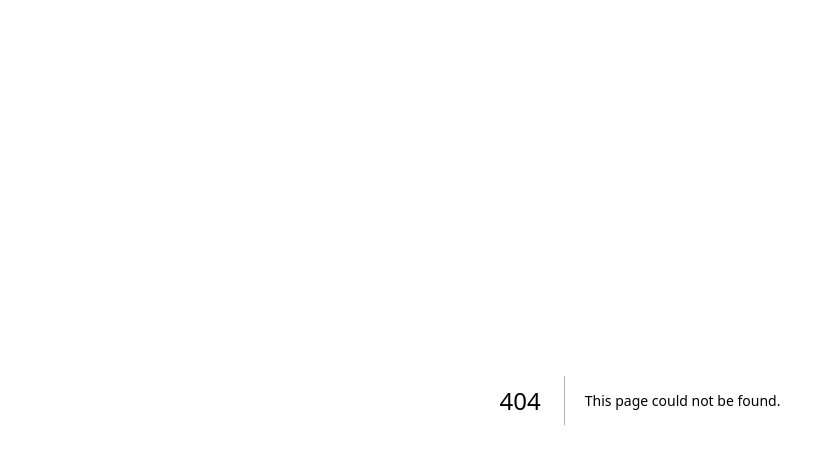
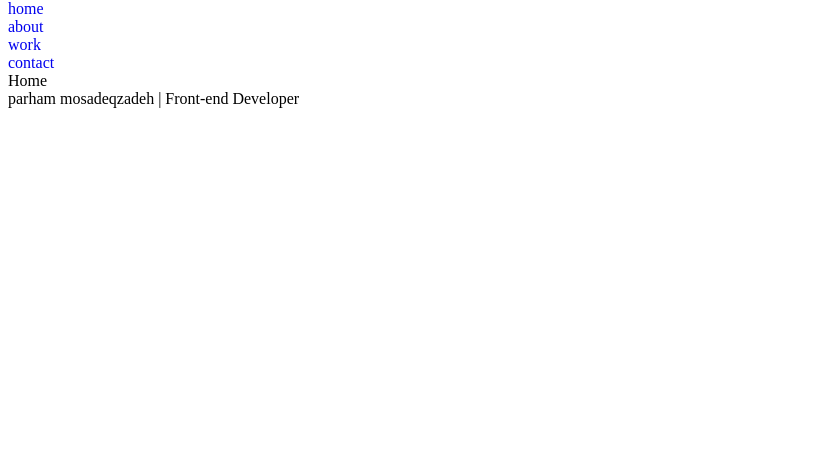
Before and after one commit to parham-mosadeq/parham-resume-tsx, a Next.js app: page /home in a window 1280 px wide. Before the commit this address had no page. Shown: the top 464 px of the page, without its empty margins (0-835 px from the left). Built offline with nearby package versions, Linux system fonts and the light colour scheme.

Commit message:
create layout

```diff
--- a/src/app/globals.css
+++ b/src/app/globals.css
@@ -7,7 +7,7 @@
 }
 
 body {
-  max-width: 1400px;
+  max-width: 1600px;
   margin: 0 auto;
   padding: 0 0.5rem;
 }
--- /dev/null
+++ b/src/app/home/page.tsx
@@ -0,0 +1,7 @@
+import React from 'react'
+
+export default function Home() {
+  return (
+    <div>Home</div>
+  )
+}
--- a/src/app/layout.tsx
+++ b/src/app/layout.tsx
@@ -1,6 +1,7 @@
 import type { Metadata } from 'next';
 import './globals.css';
 import { ComponentsChildren } from '@/types/types';
+import Layout from '@/components/Layout/Layout';
 export const metadata: Metadata = {
   title: 'Parham',
   description: "Parham mosadeq's website,resume",
@@ -9,7 +10,9 @@ export const metadata: Metadata = {
 export default function RootLayout({ children }: ComponentsChildren) {
   return (
     <html lang='en'>
-      <body>{children}</body>
+      <body>
+        <Layout>{children}</Layout>
+      </body>
     </html>
   );
 }
--- /dev/null
+++ b/src/components/Layout/Footer.tsx
@@ -0,0 +1,22 @@
+import React from 'react';
+
+export default function Footer() {
+  return (
+    <footer>
+      {/* socials */}
+      <div></div>
+      {/* socials */}
+      {/* about */}
+      <div></div>
+      {/* about */}
+      {/* contact */}
+      <div></div>
+      {/* contact */}
+      <div>
+        <p>
+          parham mosadeqzadeh | <span>Front-end Developer</span>
+        </p>
+      </div>
+    </footer>
+  );
+}
--- /dev/null
+++ b/src/components/Layout/Layout.tsx
@@ -0,0 +1,12 @@
+import Navbar from './Navbar';
+import Footer from './Footer';
+import { ComponentsChildren } from '@/types/types';
+export default function Layout({ children }: ComponentsChildren) {
+  return (
+    <div>
+      <Navbar />
+      {children}
+      <Footer />
+    </div>
+  );
+}
--- /dev/null
+++ b/src/components/Layout/Navbar.tsx
@@ -0,0 +1,39 @@
+import Link from 'next/link';
+import React from 'react';
+const navItems = [
+  {
+    name: 'home',
+    link: '/',
+  },
+  {
+    name: 'about',
+    link: '/about',
+  },
+  {
+    name: 'work',
+    link: '/work',
+  },
+  {
+    name: 'contact',
+    link: '/contact',
+  },
+];
+export default function Navbar() {
+  return (
+    <nav>
+      {/* logo */}
+      <div></div>
+      {/* logo */}
+
+      <ul>
+        {navItems.map((i) => {
+          return (
+            <li key={i.name}>
+              <Link href={i.link}>{i.name}</Link>
+            </li>
+          );
+        })}
+      </ul>
+    </nav>
+  );
+}
```
